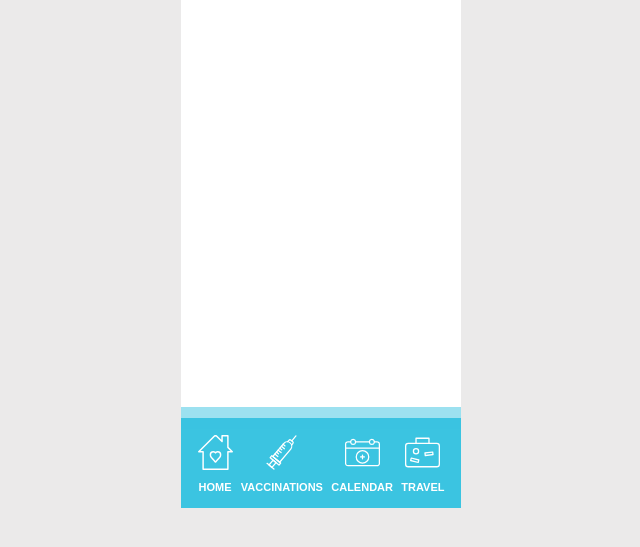
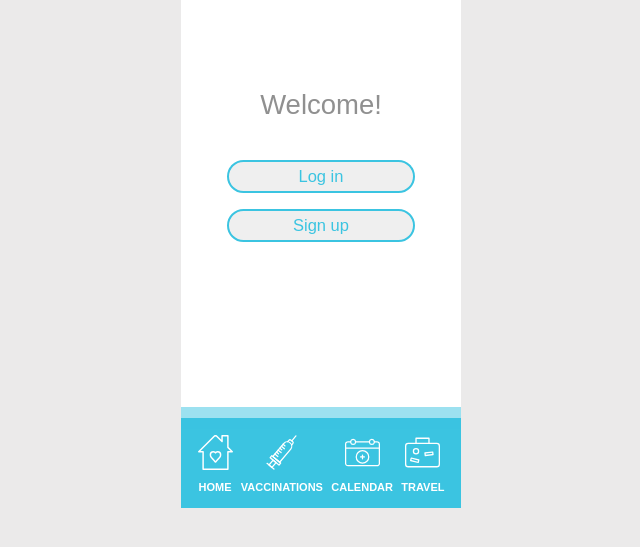
Before and after one commit to LeonardoMaran/Rokotin-NHH, a plain HTML site: page html/welcome.html in a window 1280 px wide. Shown: the part 89-636 px from the top of the page, without its empty margins (319-959 px from the left). Drawn offline with Linux system fonts and the light colour scheme.

Commit message:
Made welcome.html and .css

```diff
--- a/css/welcome.css
+++ b/css/welcome.css
@@ -0,0 +1,20 @@
+main {
+    padding-top: 7rem;
+}
+
+main::-webkit-scrollbar {
+    width: 0;
+}
+
+button {
+    border: 2px solid #3BC4E1;
+    color: #3BC4E1;
+    display: block;
+    font-size: 1.5rem;
+    height: 3rem;
+    border-radius: 1.5rem;
+    margin: 1.5rem auto;
+    padding: 0.2rem 0.85rem;
+    text-align: center;
+    width: 75%;
+}
--- a/html/welcome.html
+++ b/html/welcome.html
@@ -43,15 +43,12 @@
 
         <main>
             <h1>
-                <span class="blue-text"> </span>
+                Welcome!
             </h1>
 
-            <h2>
-
-            </h2>
-
             <section id="main-content">
-
+                <button id="login">Log in</button>
+                <button id="signup">Sign up</button>
             </section>
 
         </main>
```
